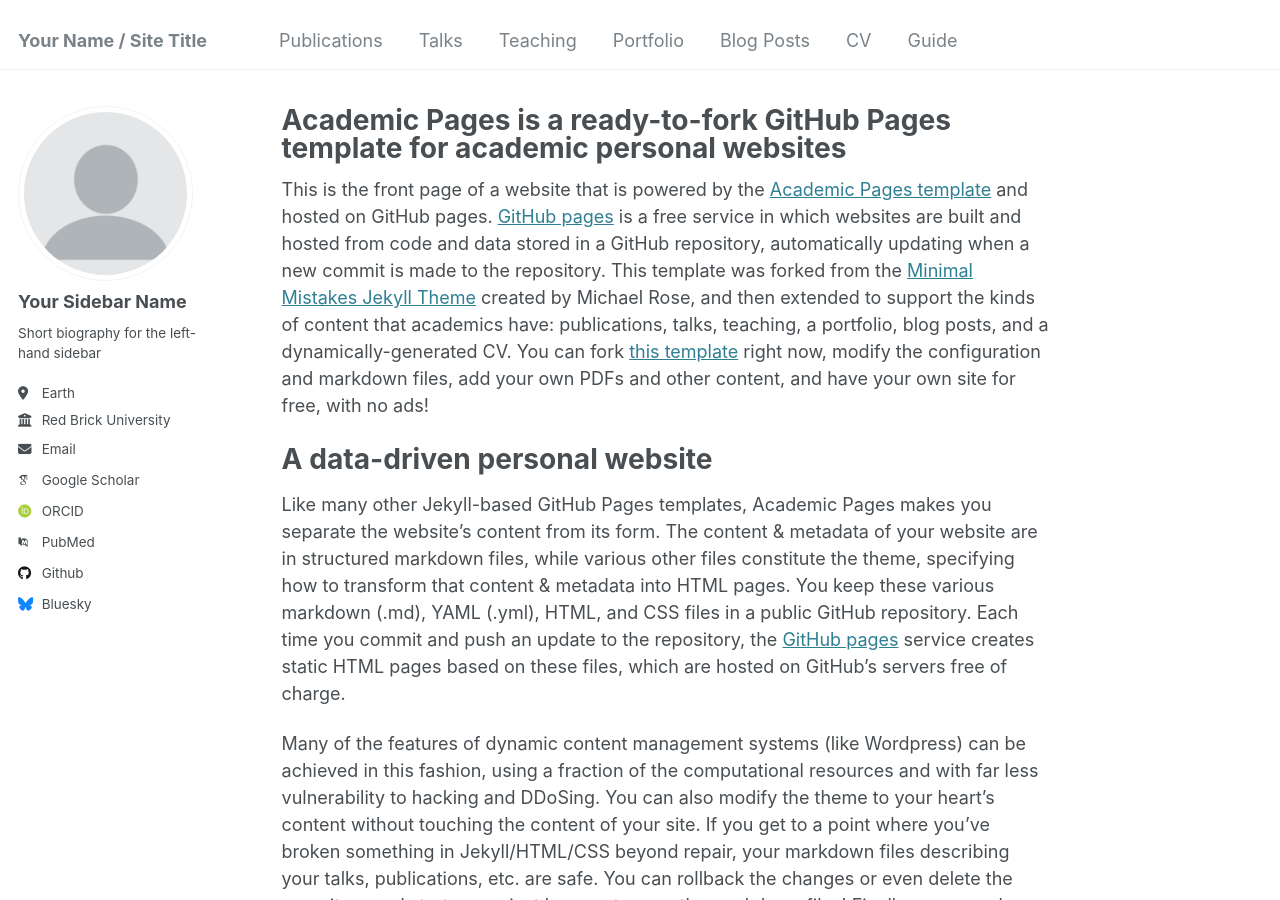
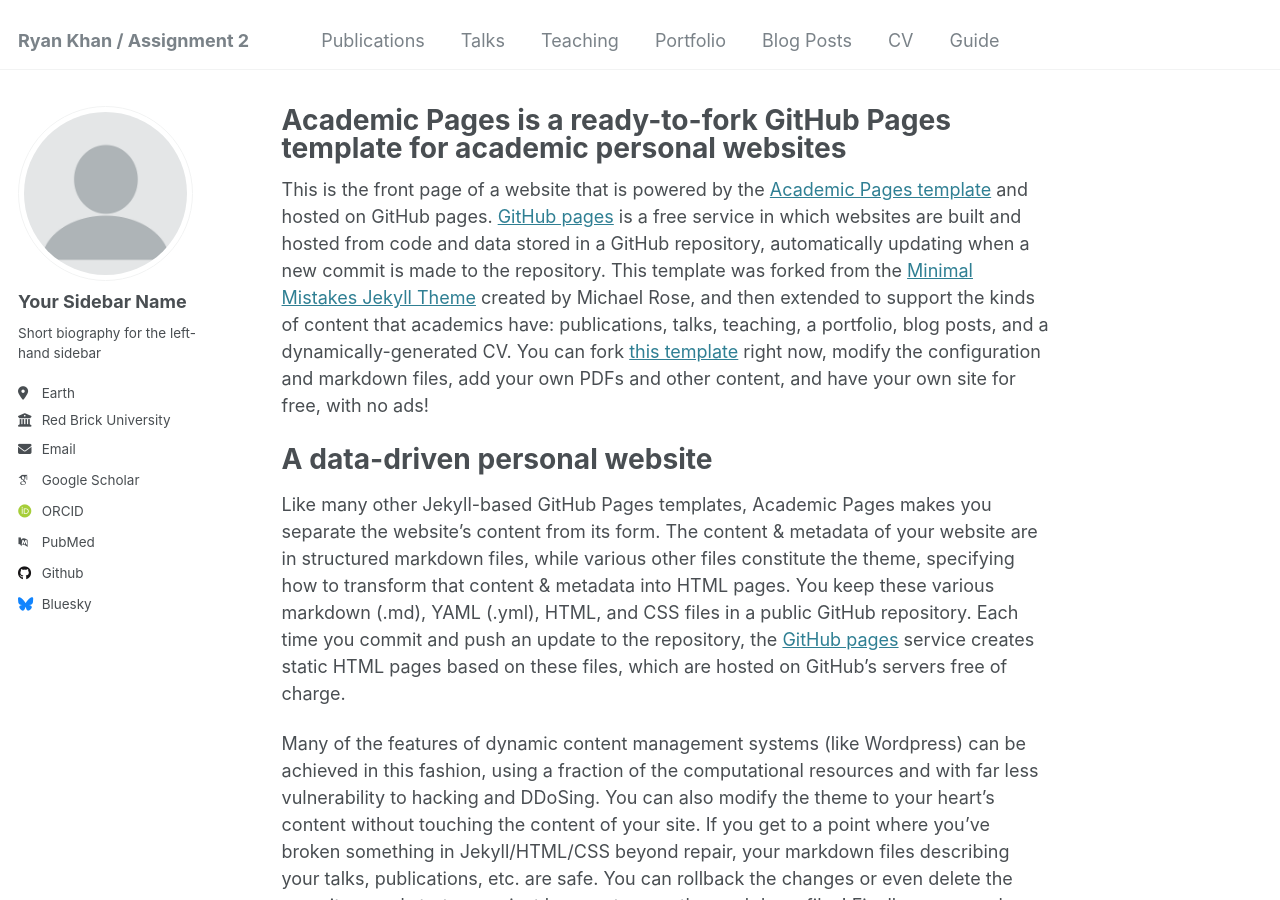
Before and after one commit to Ryan-Khan-27/Ryan-Khan-27.github.io, a Jekyll site: the page built from _pages/about.md, in a window 1280 px wide and 900 px high. Built offline with Jekyll 4.4.1, drawn with Linux system fonts in a browser that asks for light colours; some web fonts are replaced.

Commit message:
Update _config.yml

```diff
--- a/_config.yml
+++ b/_config.yml
@@ -8,7 +8,7 @@
 
 # Basic Site Settings
 locale                   : "en-US"
-title                    : "Your Name / Site Title"
+title                    : "Ryan Khan / Assignment 2"
 title_separator          : "-"
 name                     : &name "Your Name"
 description              : &description "personal description"
```
